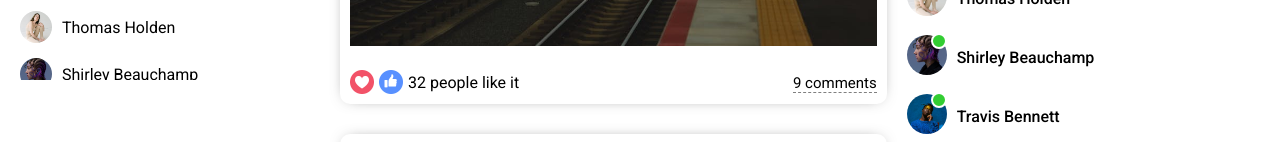
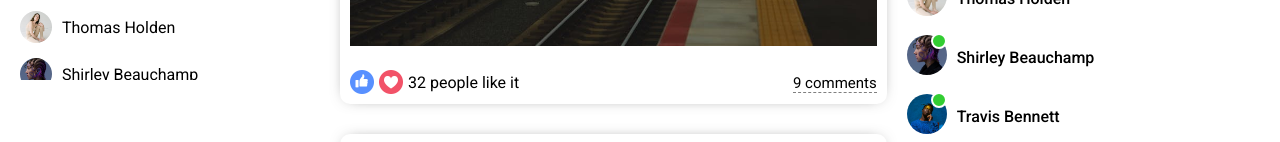
Before and after one commit to eneskaya12/social-media-app, a React (Create React App) app: page / in a window 1280 px wide. Shown: the part 720-862 px from the top of the page. Built offline with nearby package versions, Linux system fonts and the light colour scheme.

Commit message:
feat(post): add like functionality with useState hook

```diff
--- a/src/components/post/Post.jsx
+++ b/src/components/post/Post.jsx
@@ -1,8 +1,17 @@
 import "./post.css"
 import { MoreVert } from "@mui/icons-material"
 import { Users } from "../../dummyData"
+import { useState } from "react";
 
 export default function Post({post}) {
+  const [like, setLike] = useState(post.like);
+  const [isLiked, setIsLiked] = useState(false);
+
+  const likeHandler =()=>{
+    setLike(isLiked ? like - 1 : like + 1)
+    setIsLiked(!isLiked)
+  }
+
   return (
     <div>
       <div className="post">
@@ -23,9 +32,9 @@
             </div>
             <div className="postBottom">
                 <div className="postBottomLeft">
-                    <img className="likeIcon" src="/assets/heart.png" alt=""/>
-                    <img className="likeIcon" src="/assets/like.png" alt=""/>
-                    <span className="postlikeCounter">{post.like} people like it</span>
+                    <img className="likeIcon" src="/assets/like.png" onClick={likeHandler} alt=""/>
+                    <img className="likeIcon" src="/assets/heart.png" onClick={likeHandler} alt=""/>
+                    <span className="postlikeCounter">{like} people like it</span>
                 </div>
                 <div className="postBottomRight">
                     <span className="postCommentText">{post.comment} comments</span>
```
